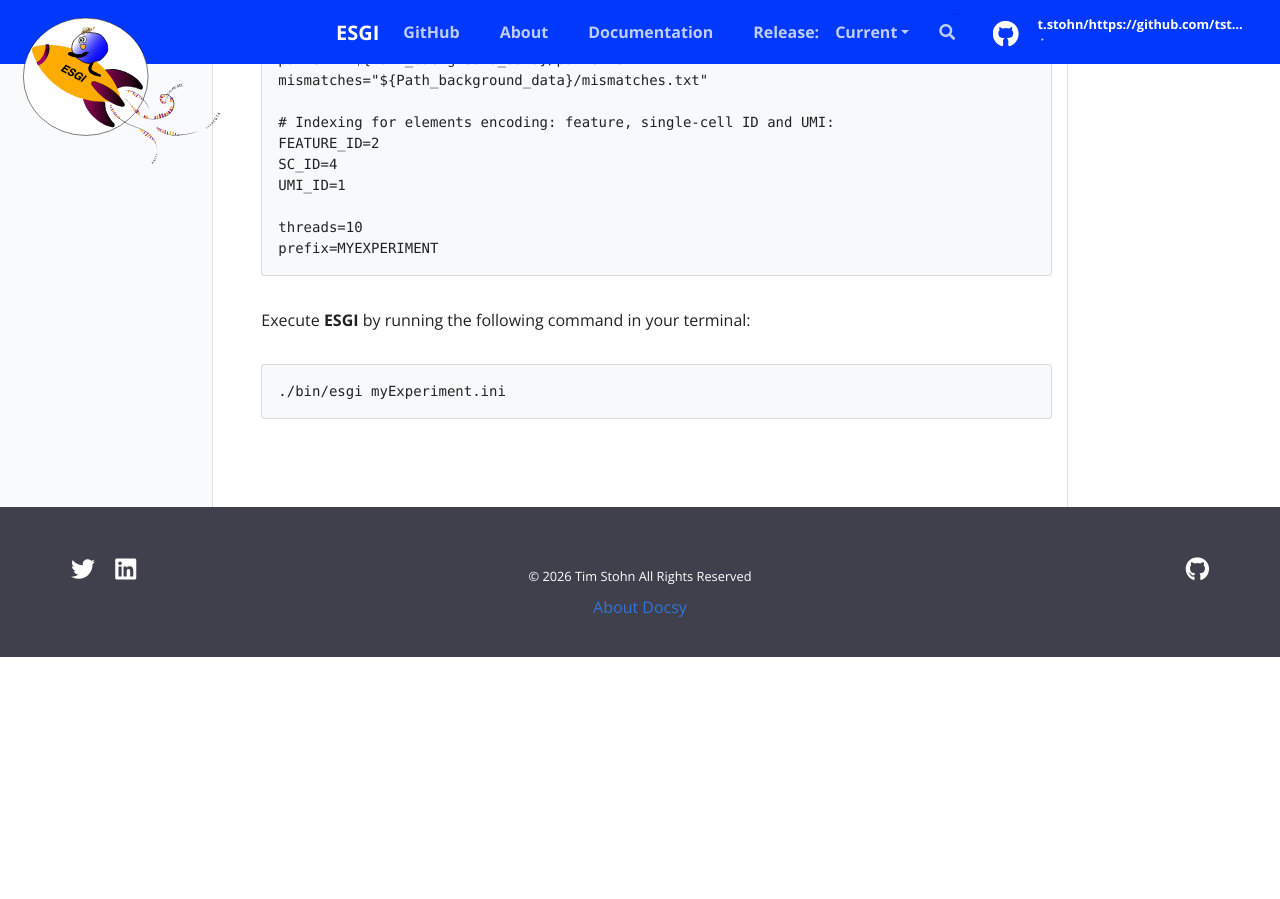
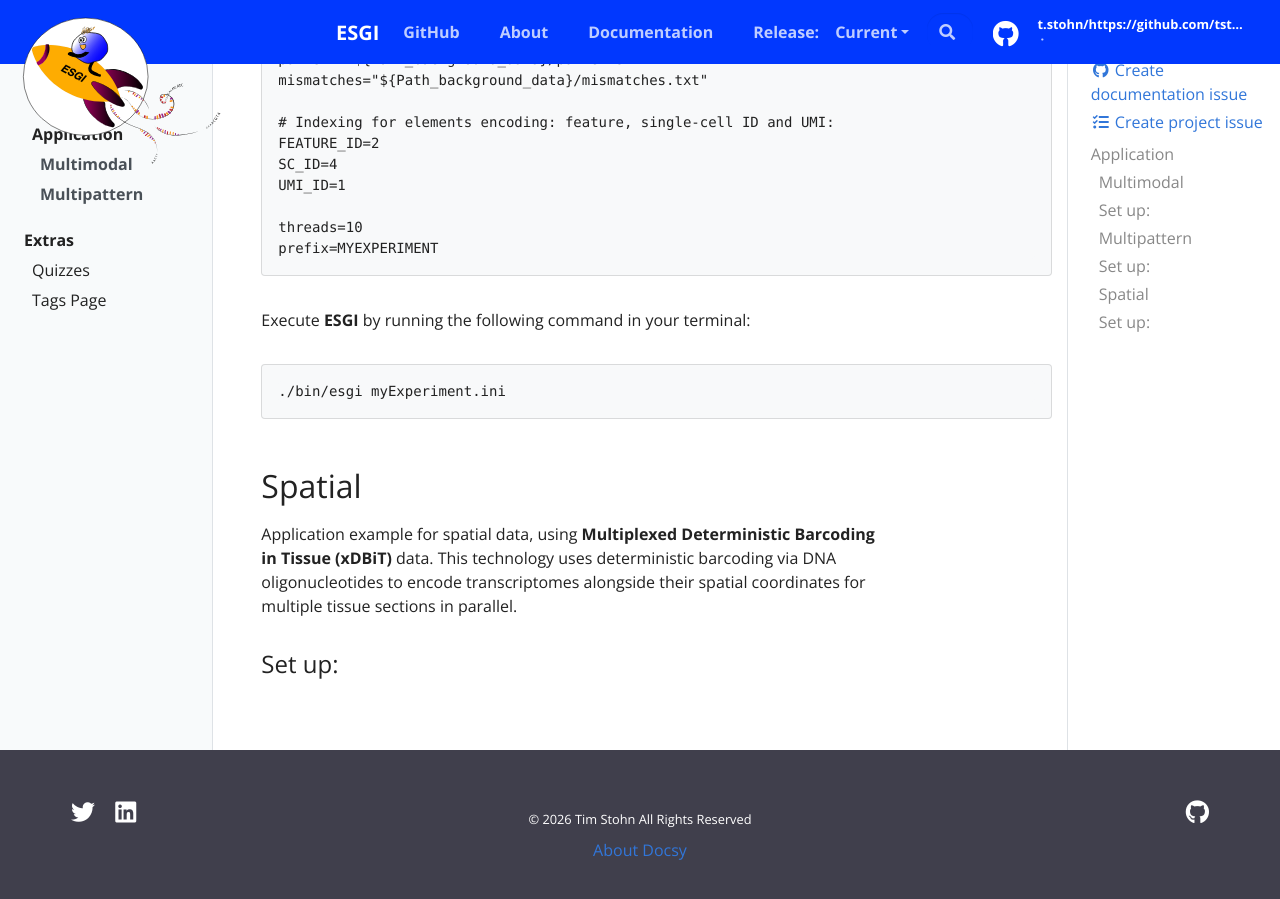
Before and after one commit to tstohn/ESGI.documentation, a Jekyll site: the page built from _docs/application.md, in a window 1280 px wide and 900 px high, scrolled down 6840 px. Built offline with Jekyll 4.4.1, drawn with Linux system fonts in a browser that asks for light colours; before the commit the page ends 7497 px from its top, so only the background shows below that.

Commit message:
add spatial application example

````diff
--- a/_docs/application.md
+++ b/_docs/application.md
@@ -234,3 +234,8 @@ Execute **ESGI** by running the following command in your terminal:
 ```
 ./bin/esgi myExperiment.ini
 ```
+
+## Spatial
+Application example for spatial data, using **Multiplexed Deterministic Barcoding in Tissue (xDBiT)** data. This technology uses deterministic barcoding via DNA oligonucleotides to encode transcriptomes alongside their spatial coordinates for multiple tissue sections in parallel.
+
+### Set up:
````
